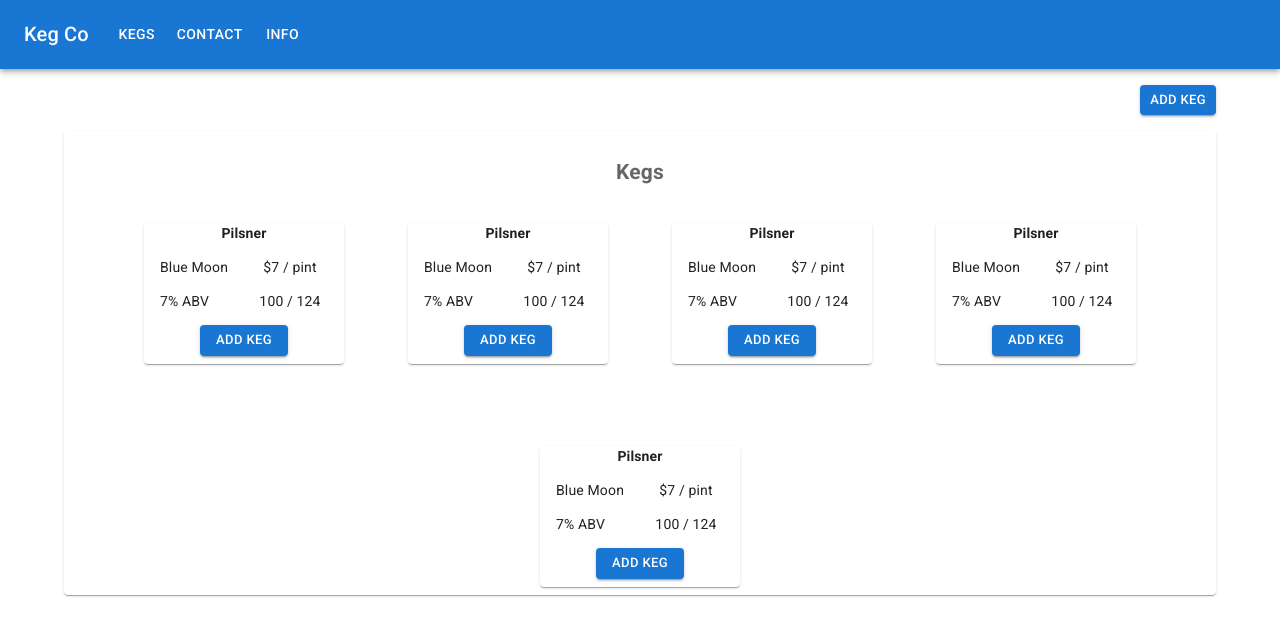
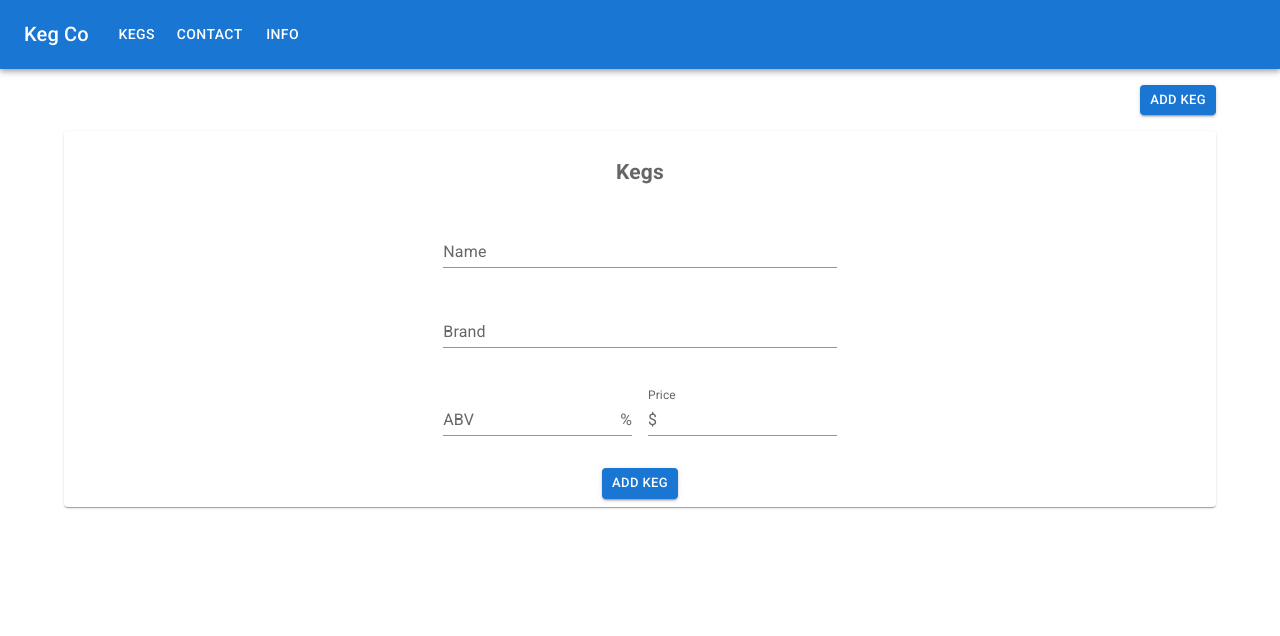
Before and after one commit to dlinds/tap-room, a React (Create React App) app: page / in a window 1280 px wide. Shown: the top 636 px of the page. Built offline with nearby package versions, Linux system fonts and the light colour scheme.

Commit message:
complete add new keg form

```diff
--- a/src/components/Kegs/Keg.js
+++ b/src/components/Kegs/Keg.js
@@ -23,7 +23,7 @@ export default function Keg(props) {
             <p>100 / 124</p>
           </Grid>
         </Grid>
-        <Button variant="contained" size="small" sx={{ mb: 1, px: 2 }} >Add Keg</Button>
+        <Button variant="contained" size="small" sx={{ mb: 1, px: 2 }} >Sell Pint</Button>
       </Paper>
     </React.Fragment >
   )
--- /dev/null
+++ b/src/components/Kegs/KegAddForm.js
@@ -0,0 +1,56 @@
+import React from 'react';
+import Box from '@mui/material/Box';
+import Button from '@mui/material/Button';
+import Input from '@mui/material/Input';
+import InputLabel from '@mui/material/InputLabel';
+import InputAdornment from '@mui/material/InputAdornment';
+import FormControl from '@mui/material/FormControl';
+import TextField from '@mui/material/TextField';
+
+
+export default function KegAddForm(props) {
+  return (
+    <Box
+      component="form"
+      sx={{
+        '& .MuiTextField-root': { m: 2, width: '50ch' },
+      }}
+      noValidate
+      autoComplete="off"
+    >
+      <div>
+        <TextField id="standard-basic" fullWidth label="Name" variant="standard" />
+      </div>
+      <div>
+        <TextField id="standard-basic" fullWidth label="Brand" variant="standard" />
+      </div>
+      <div>
+        <FormControl variant="standard" sx={{ m: 1, mt: 3, width: '24ch' }}>
+          <InputLabel htmlFor="standard-adornment-weight">ABV</InputLabel>
+          <Input
+            id="standard-adornment-weight"
+            endAdornment={<InputAdornment position="end">%</InputAdornment>}
+            aria-describedby="standard-weight-helper-text"
+            inputProps={{
+              'aria-label': 'weight',
+            }}
+          />
+        </FormControl>
+        <FormControl variant="standard" sx={{ m: 1, mt: 3, width: '24ch' }}>
+          <InputLabel htmlFor="standard-adornment-weight">Price</InputLabel>
+          <Input
+            id="standard-adornment-weight"
+            startAdornment={<InputAdornment position="start">$</InputAdornment>}
+            aria-describedby="standard-weight-helper-text"
+            inputProps={{
+              'aria-label': 'weight',
+            }}
+          />
+        </FormControl>
+
+      </div>
+      <Button variant="contained" size="small" sx={{ mt: 3 }} >Add Keg</Button>
+    </Box>
+
+  )
+}
--- a/src/components/Kegs/KegParentContainer.js
+++ b/src/components/Kegs/KegParentContainer.js
@@ -7,6 +7,7 @@ import Paper from '@mui/material/Paper';
 import Grid from '@mui/material/Grid';
 import Button from '@mui/material/Button';
 import KegRow from "./KegRow.js"
+import KegAddForm from './KegAddForm.js';
 
 const Item = styled(Paper)(({ theme }) => ({
   backgroundColor: theme.palette.mode === 'dark' ? '#1A2027' : '#fff',
@@ -30,7 +31,7 @@ function KegParentContainer() {
           <Grid item xs={12}>
             <Item>
               <h2>Kegs</h2>
-              <KegRow />
+              <KegAddForm />
             </Item>
           </Grid>
         </Grid>
```
Also changed, not shown: src/components/Kegs/AddKeg.js (deleted).
